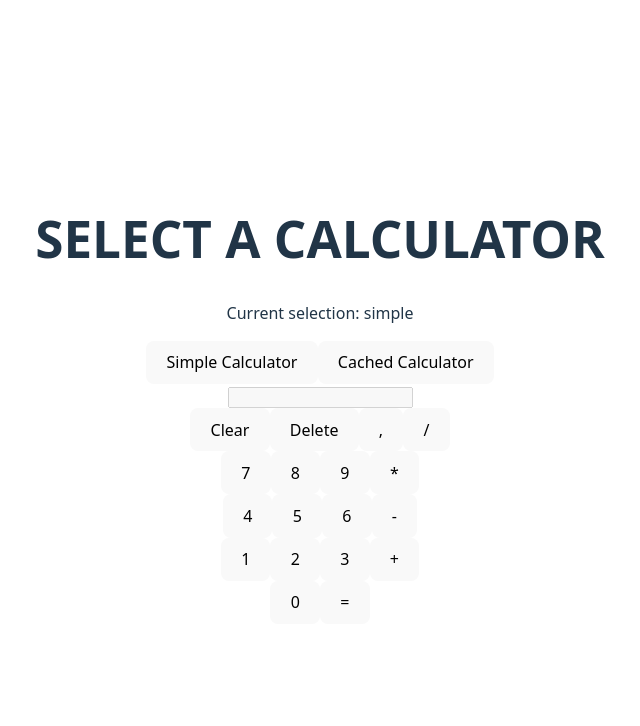
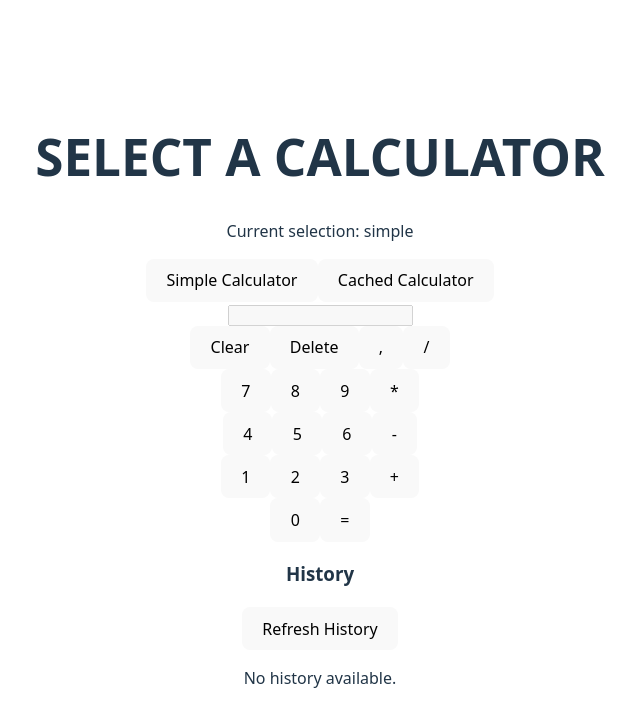
Before and after one commit to devopseasv2025/fullstack_calculator, a React (Vite) app in the folder FrontEnd/: page / in a window 1280 px wide. Shown: the top 726 px of the page, without its empty margins (320-960 px from the left). Built offline with nearby package versions, Linux system fonts and the light colour scheme.

Commit message:
feat(PATCH): Added History

```diff
--- a/FrontEnd/src/App.tsx
+++ b/FrontEnd/src/App.tsx
@@ -2,6 +2,7 @@ import './App.css'
 import SelectCal from "./components/SelectCal.tsx";
 import { createContext, useState } from "react";
 import {Calculator} from "./components/calculator/Calculator.tsx";
+import ShowHistory from "./components/ShowHistory.tsx";
 
 type CalculatorType = "simple" | "cached";
 
@@ -15,6 +16,7 @@ function App() {
         <TypeOfCalContext.Provider value={calType}>
             <SelectCal setCalType={setCalType} />
             <Calculator/>
+            <ShowHistory />
         </TypeOfCalContext.Provider>
     );
 }
--- /dev/null
+++ b/FrontEnd/src/components/ShowHistory.tsx
@@ -0,0 +1,32 @@
+import { useState } from "react";
+import { ICalculation} from "../model/ICalculation.ts";
+
+export default function ShowHistory() {
+    const [calculations, setCalculations] = useState<ICalculation[]>([]);
+
+    // Function to update history by calling the API
+    const updateHistory = () => {
+        fetch("https://api.example.com/calculations")
+            .then((response) => response.json())
+            .then((data: ICalculation[]) => setCalculations(data))
+            .catch((error) => console.error("Error fetching data:", error));
+    };
+
+    return (
+        <div>
+            <h3>History</h3>
+            <button data-testid={"refreshHistory"} onClick={updateHistory}>Refresh History</button>
+            {calculations.length === 0 ? (
+                <p>No history available.</p>
+            ) : (
+                calculations.map((calc, index) => (
+                    <div key={index}>
+                        <p>"
+                            {calc.number1} {calc.operation} {calc.number2} = {calc.result}
+                        </p>
+                    </div>
+                ))
+            )}
+        </div>
+    );
+}
--- /dev/null
+++ b/FrontEnd/src/model/ICalculation.ts
@@ -0,0 +1,6 @@
+export interface ICalculation {
+    number1: number;
+    number2: number;
+    operation: string;
+    result: number;
+}
```
